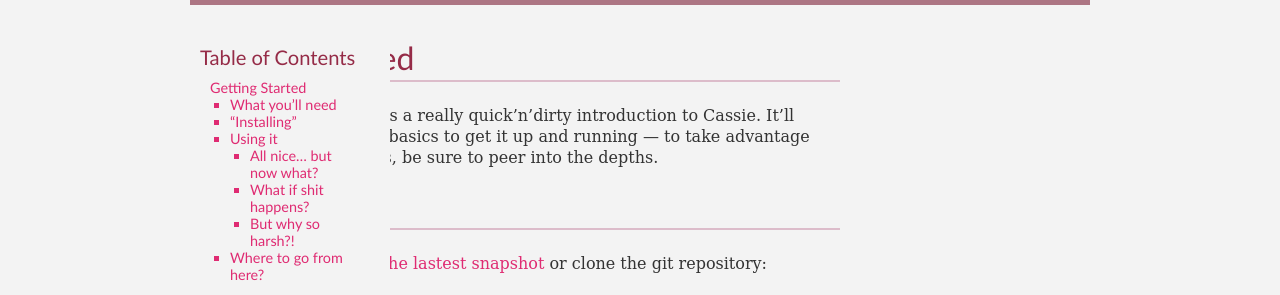
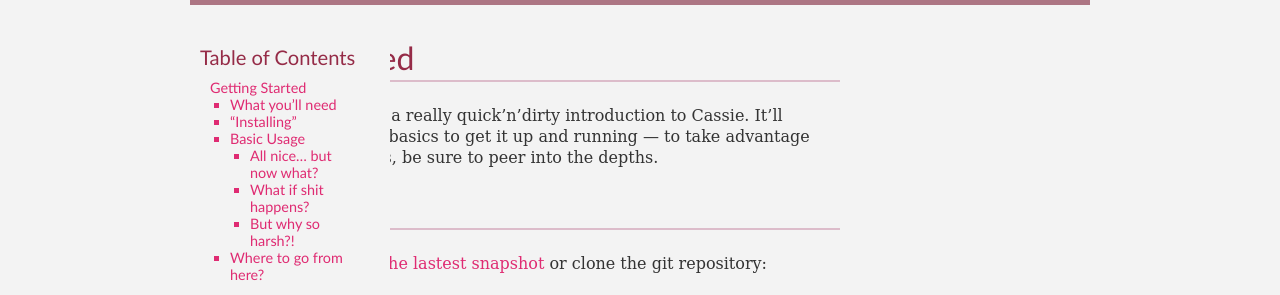
Before and after one commit to sorellabs/cassie, a Sphinx documentation site: the page built from docs/source/getting-started.rst, in a window 1280 px wide and 1400 px high. Shown: the part 165-460 px from the top of the window. Built offline with Sphinx 7.4.7, drawn with Linux system fonts in a browser that asks for light colours; some of the changed text lies outside the part shown.

Commit message:
Fixes spelling.

```diff
--- a/docs/source/getting-started.rst
+++ b/docs/source/getting-started.rst
@@ -1,7 +1,7 @@
 Getting Started
 ===============
 
-This page it's meant as a really quick'n'dirty introduction to
+This page is meant as a really quick'n'dirty introduction to
 Cassie. It'll walk you through the basics to get it up and running — to
 take advantage of all its awesomeness, be sure to :doc:`peer into the
 depths <advanced>`.
@@ -47,8 +47,8 @@
 .. _This will also ensure that your pages load faster: http://developer.yahoo.com/performance/rules.html#js_bottom
 
 
-Using it
---------
+Basic Usage
+-----------
 
 Now that you have your scripts in place, you can have a sneaky-peak in
 the awesomeness. Let's see how you can bend your asynchronous calls in
```
Also changed, not shown: other parts of docs/source/getting-started.rst (+5 -0 lines).
